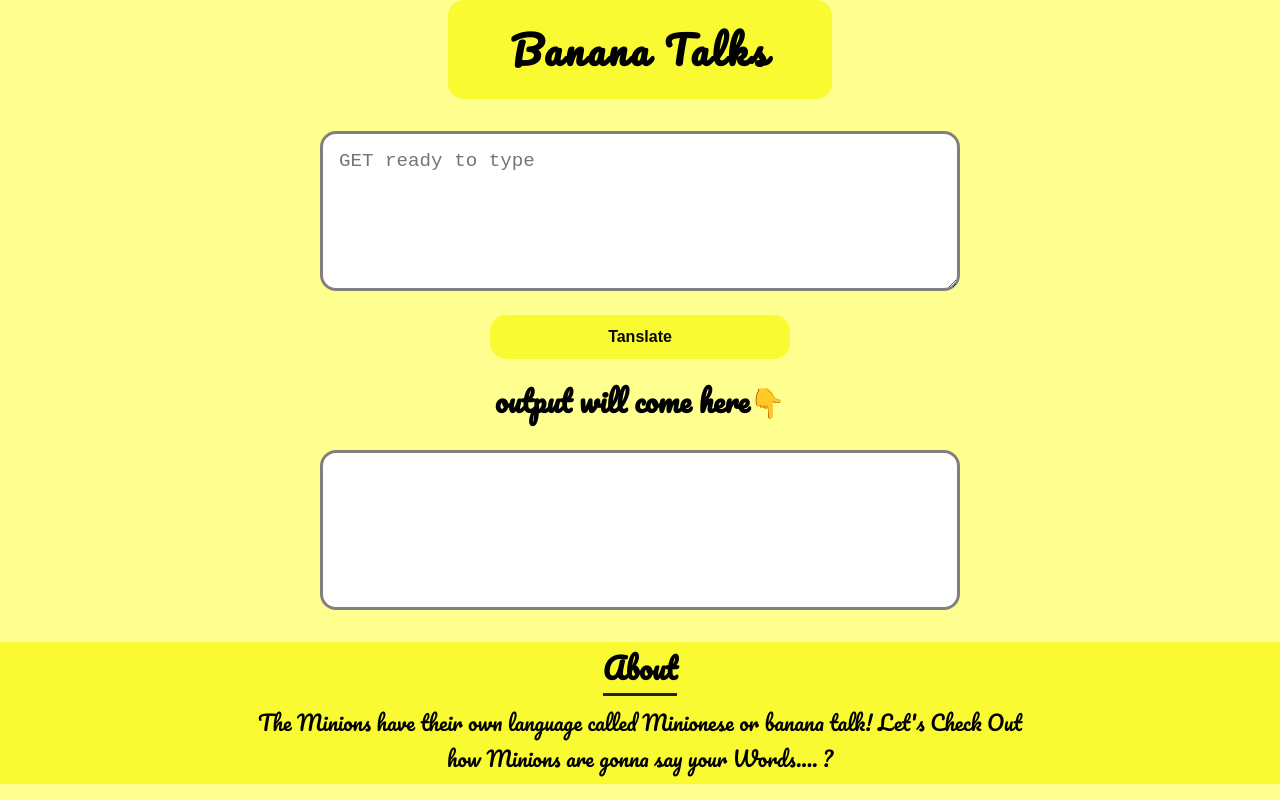
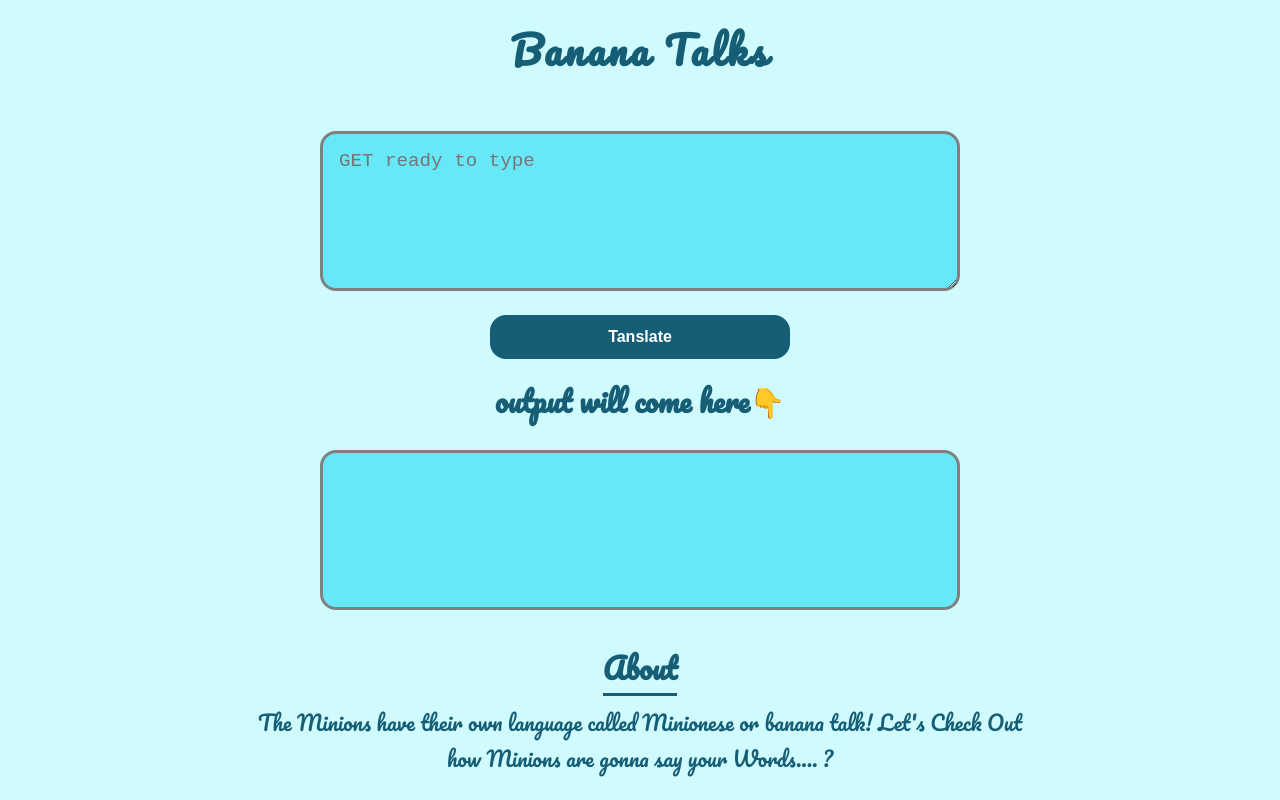
Before and after one commit to yashj2022/banana-speak, a plain HTML site: page index.html in a window 1280 px wide. Drawn offline with Linux system fonts and the light colour scheme.

Commit message:
final commit

```diff
--- a/index.html
+++ b/index.html
@@ -11,7 +11,7 @@
     <h1 class="header">Banana Talks</h1>
 
     <textarea placeholder="GET ready to type" id="text-input"></textarea>
-    <button style="color: rgb(7, 8, 8); font-weight: bold" id="btn-translate">
+    <button style="color:white; font-weight: bold" id="btn-translate">
       Tanslate
     </button>
     <p style="font-weight: bold">output will come here👇</p>
--- a/style.css
+++ b/style.css
@@ -12,17 +12,18 @@ h1 {
     font-family: "Pacifico", cursive;
     display: inline;
     font-size: 2.4rem;
-    border-bottom: 5px solid #232323;
+    border-bottom: 5px solid #155e75;
 }
 
 h2 {
     font-size: 1.8rem;
     font-family: "Pacifico", cursive;
-    border-bottom: 3px solid #232323;
+    border-bottom: 3px solid #155e75;
 }
 
 body {
-    background-color: #FFFF8F;
+    color: #155e75;
+    background-color: #cffafe;
     display: flex;
     justify-content: center;
     flex-direction: column;
@@ -34,8 +35,8 @@ body {
     border: none;
     border-radius: 1rem;
     cursor: pointer;
-    background-color: #FAFA33;
-    color: #232323;
+    background-color:#155e75;
+    color: white;
     font-size: 1rem;
     width: 300px;
     margin: 0.5rem;
@@ -45,7 +46,7 @@ body {
 #text-input {
     outline: none;
     border-radius: 1rem;
-    background-color: white;
+    background-color: #67e8f9;
     font-size: 1.2rem;
     display: block;
     width: 50%;
@@ -69,7 +70,7 @@ footer {
     justify-content: center;
     flex-direction: column;
     text-align: center;
-    background-color: #FAFA33;
+
     width: 100%;
 }
 
@@ -86,14 +87,14 @@ footer p {
     padding: 1rem;
     border: 3px solid gray;
     border-radius: 1rem;
-    background-color: white;
+    background-color: #67e8f9;
 }
 
 .header {
     padding: 1rem 2rem 3rem;
     text-align: center;
     margin-bottom: 1rem;
-    background-color: #FAFA33;
+
     width: 30%;
     border: none;
     border-radius: 1rem;
```
